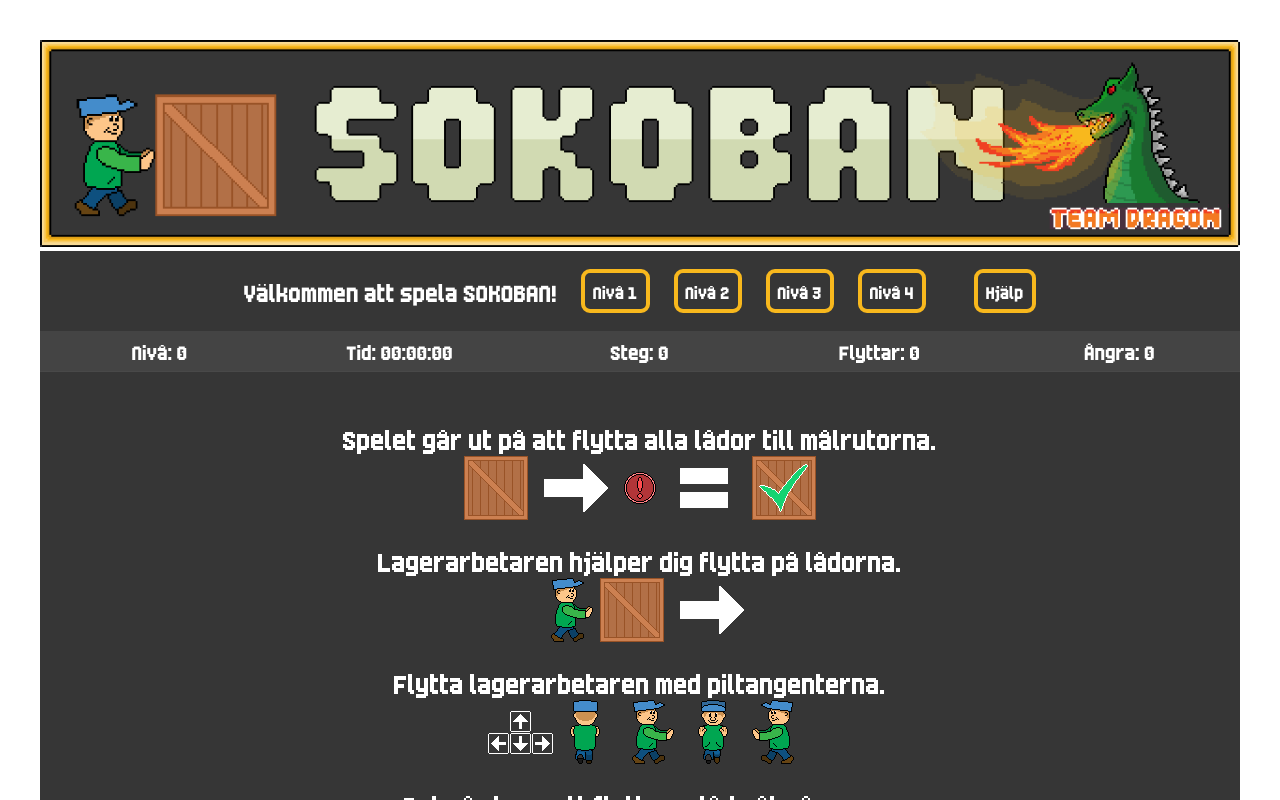
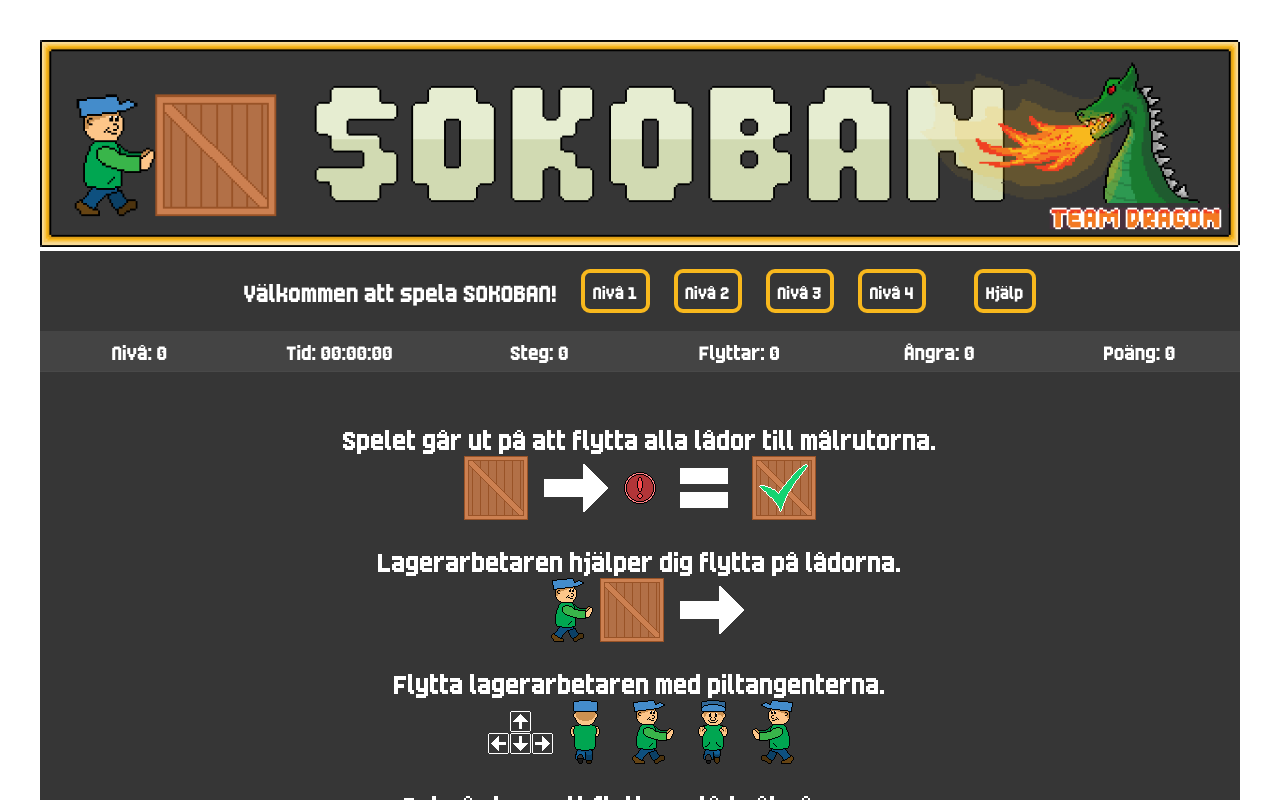
Before and after one commit to Lennart-321/sokoban-dragon, a React (Vite) app: page / in a window 1280 px wide. Shown: the top 800 px of the page. Built offline with nearby package versions, Linux system fonts and the light colour scheme.

Commit message:
t61-score_v1 - Added score function to GameState. Called from Information component and result displayed there.

```diff
--- a/src/classes/GameState.tsx
+++ b/src/classes/GameState.tsx
@@ -7,6 +7,7 @@ export class GameState {
   board: number[][]; //0=empty, 1=player, 2=box, 4=target, 5=man+target, 6=box+target, 8=wall
   backTrace: number[][];
   level: number;
+  //nrBoxes: number;
   moves: number;
   pushes: number;
   backSteps: number;
@@ -26,13 +27,37 @@ export class GameState {
     this.pushes = 0;
     this.backSteps = 0;
     this.stopTime = this.startTime = new Date();
+    //this.nrBoxes = this.getNrBoxes();
   }
 
+  public score(now?: Date | null) {
+    const time = this.isRunning() ? (now ? now : new Date()) : this.stopTime;
+    const elapsedMs = time.getTime() - this.startTime.getTime();
+    return (
+      1000 * this.getNrBoxesOnTarget() -
+      5 * this.pushes -
+      this.moves -
+      Math.floor(elapsedMs / 1000) -
+      30 * this.backSteps
+    );
+  }
   public isRunning() {
     return this.stopTime === this.startTime;
   }
   public stopRunning() {
     this.stopTime = new Date();
+  }
+  // public findPlayer() {
+  //   this.findPlayerPosition();
+  // }
+  public incMoves() {
+    this.moves++;
+  }
+  public incPushes() {
+    this.pushes++;
+  }
+  public nrOfMoves() {
+    return this.backTrace.length;
   }
 
   private findPlayerPosition() {
@@ -48,17 +73,10 @@ export class GameState {
       })
     );
   }
-
-  // public findPlayer() {
-  //   this.findPlayerPosition();
-  // }
-  public incMoves() {
-    this.moves++;
-  }
-  public incPushes() {
-    this.pushes++;
-  }
-  public nrOfMoves() {
-    return this.backTrace.length;
+  private getNrBoxesOnTarget() {
+    return this.board.reduce(
+      (nrBox, row) => nrBox + row.reduce((nrRowBox, state) => nrRowBox + (state === 6 ? 1 : 0), 0),
+      0
+    );
   }
 }
--- a/src/components/Information.tsx
+++ b/src/components/Information.tsx
@@ -30,8 +30,8 @@ export function Information({ game }: IInformationProps): JSX.Element {
     intervalId.current = undefined;
   }
 
-  const printTimeElapsed = () => {
-    const seconds = game ? Math.floor((new Date().getTime() - game.startTime.getTime()) / 1000) : 0;
+  const printTimeElapsed = (game: GameState | null, now: Date | null) => {
+    const seconds = game && now ? Math.floor((now.getTime() - game.startTime.getTime()) / 1000) : 0;
     let hours = Math.floor(seconds / 3600);
     let minutes = Math.floor((seconds - hours * 3600) / 60);
     let sec_nbr = seconds - hours * 3600 - minutes * 60;
@@ -43,14 +43,16 @@ export function Information({ game }: IInformationProps): JSX.Element {
     return hoursString + ":" + minutesString + ":" + secondsString;
   };
 
+  const now = game?.isRunning() ? new Date() : null;
   return (
     <>
       <section className="info">
         <div>Nivå: {game?.level ?? 0}</div>
-        <div>Tid: {printTimeElapsed()}</div>
+        <div>Tid: {printTimeElapsed(game, now)}</div>
         <div>Steg: {game?.moves ?? 0}</div>
         <div>Flyttar: {game?.pushes ?? 0}</div>
         <div>Ångra: {game?.backSteps ?? 0}</div>
+        <div>Poäng: {game?.score(now) ?? 0}</div>
       </section>
     </>
   );
--- a/src/css/information.css
+++ b/src/css/information.css
@@ -2,7 +2,7 @@
   font-family: "RetroGame";
   font-size: 1.5rem;
   display: grid;
-  grid-template-columns: repeat(5, 1fr);
+  grid-template-columns: repeat(6, 1fr);
   grid-template-rows: 1fr;
   align-items: center;
   height: 40px;
```
